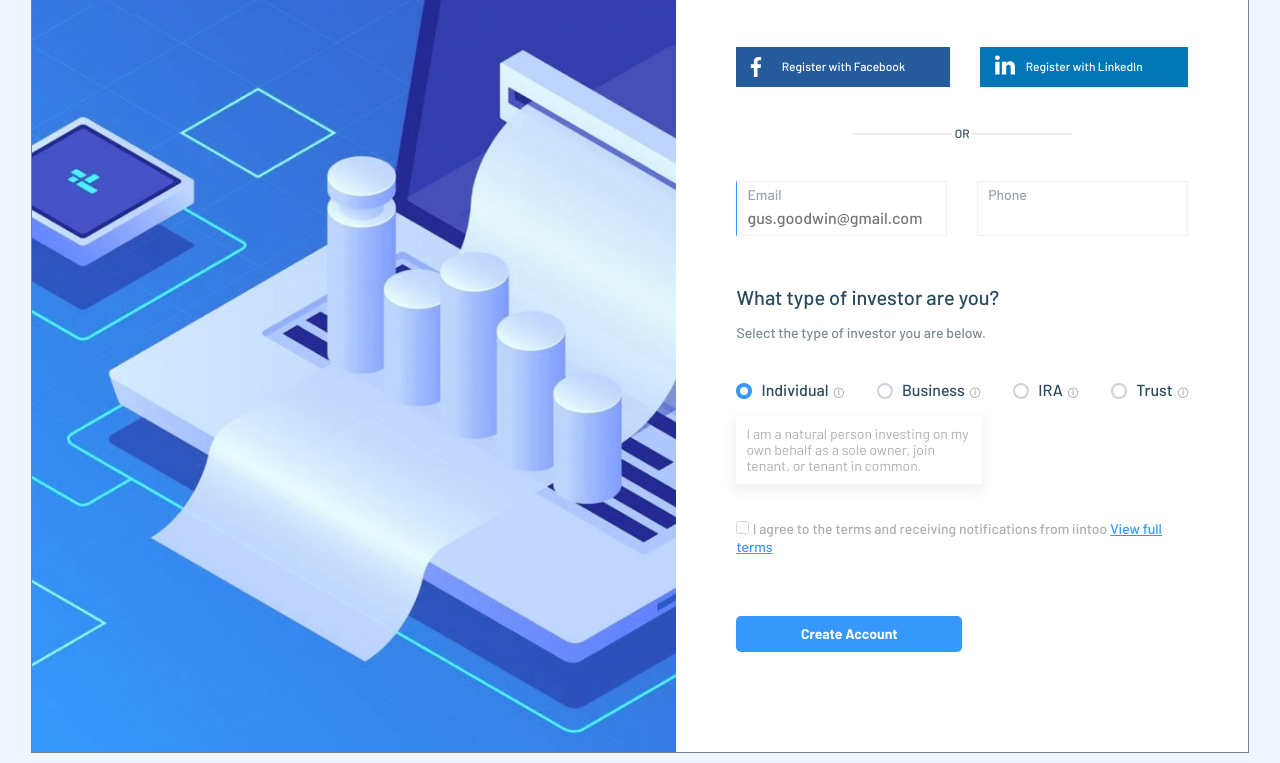
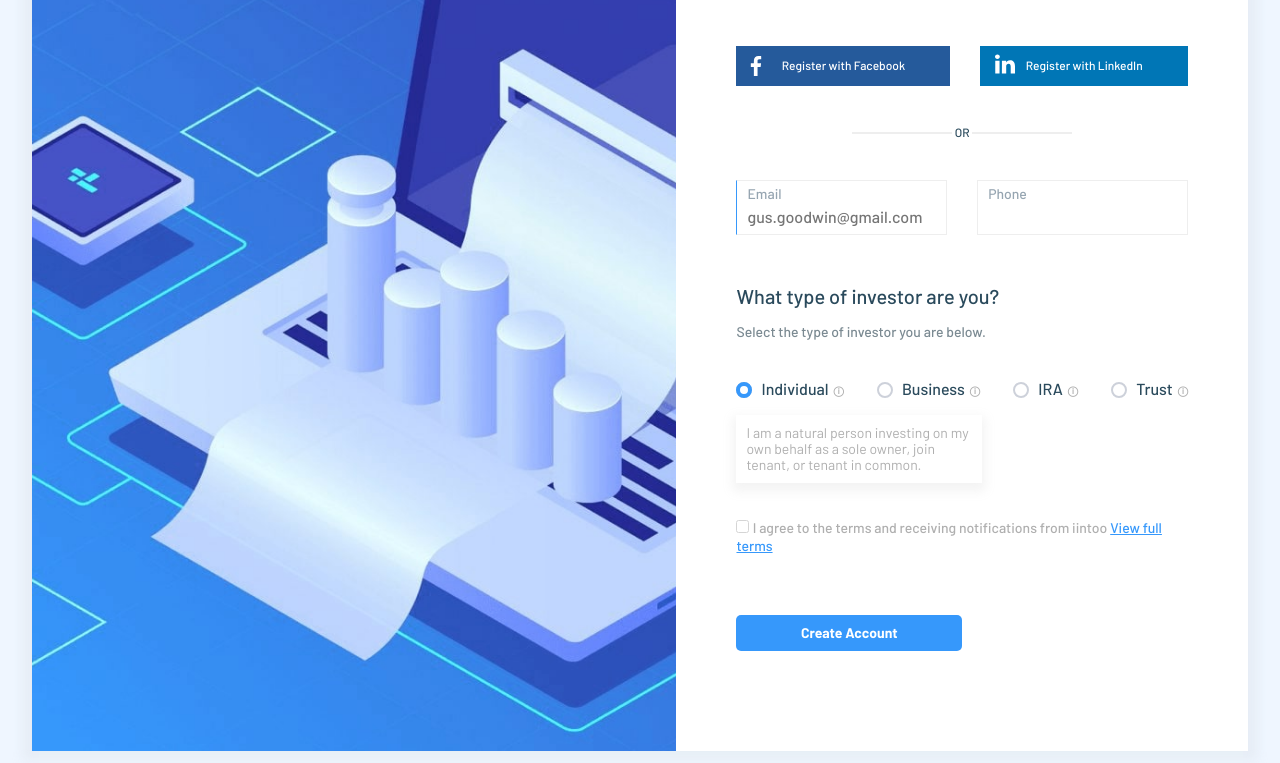
Before and after one commit to SaniRouke/JavaMentor, a plain HTML site: page index.html in a window 1280 px wide. Shown: the part 223-986 px from the top of the page. Drawn offline with Linux system fonts and the light colour scheme.

Commit message:
little fix

```diff
--- a/css/style.css
+++ b/css/style.css
@@ -6,11 +6,11 @@ body {
 }
 .wrapper {
     background-color: #FFFFFF;
-    border: 1px solid grey;
     width: 95%;
     height: 100%;
     margin: 50px auto 50px;
     display: flex;
+    box-shadow: 0 0 10px 10px rgba(200, 207, 211, .2);
 }
 .header-logo {
     background: url('../img/bg.jpg') no-repeat;
```
